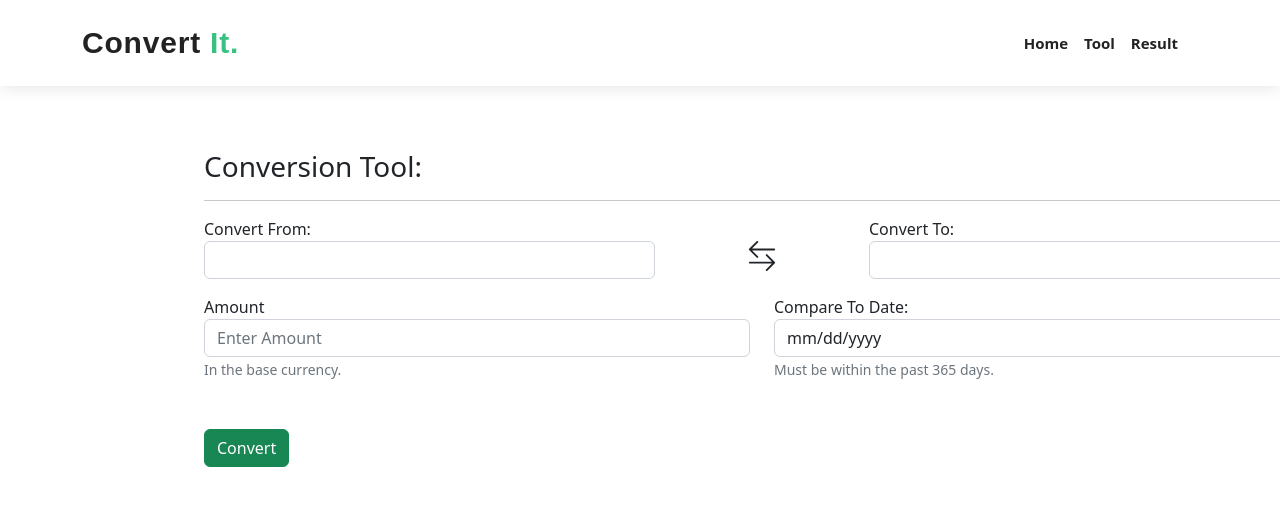
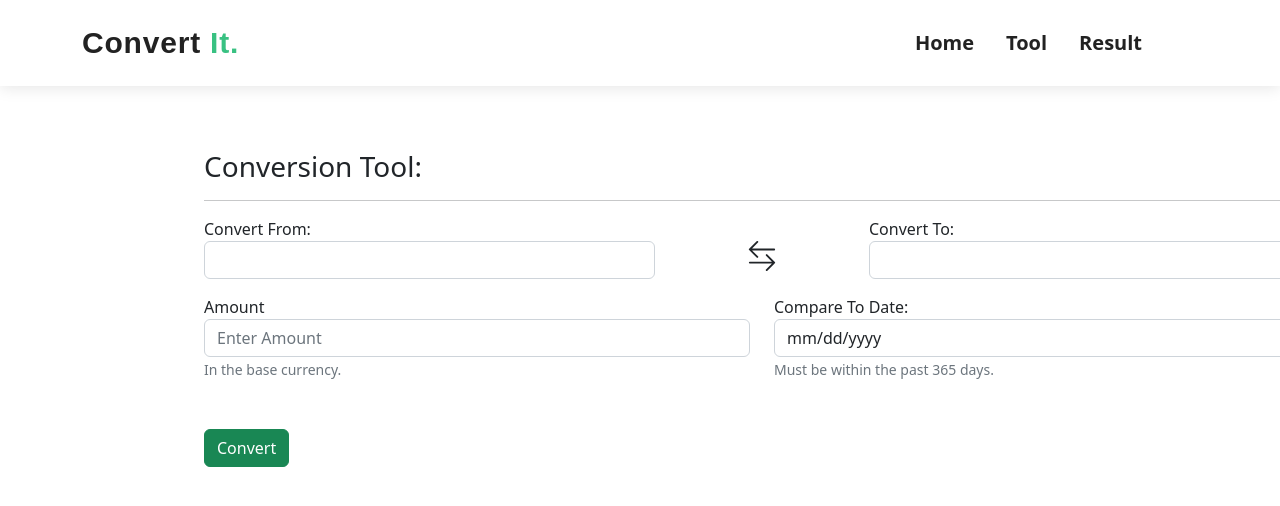
Before and after one commit to Jeffery05/currency-converter, a React (Vite) app: page /tool in a window 1280 px wide. Shown: the top 506 px of the page. Built offline with nearby package versions, Linux system fonts and the light colour scheme.

Commit message:
formatting edits

```diff
--- a/src/components/Navbar.tsx
+++ b/src/components/Navbar.tsx
@@ -21,7 +21,7 @@ const Navbar: React.FC = () => {
               id="navbarSupportedContent"
             >
               <ul className="navbar-nav me-auto mb-2 mb-lg-0">
-                <li className="nav-item">
+                <li className="nav-item px-2">
                   <Link
                     className={
                       selectedPage === 0 ? "nav-link active" : "nav-link"
@@ -35,7 +35,7 @@ const Navbar: React.FC = () => {
                     Home
                   </Link>
                 </li>
-                <li className="nav-item">
+                <li className="nav-item px-2">
                   <Link
                     className={
                       selectedPage === 1 ? "nav-link active" : "nav-link"
@@ -49,7 +49,7 @@ const Navbar: React.FC = () => {
                     Tool
                   </Link>
                 </li>
-                <li className="nav-item">
+                <li className="nav-item px-2">
                   <Link
                     className={
                       selectedPage === 2 ? "nav-link active" : "nav-link"
--- a/src/components/Tool.tsx
+++ b/src/components/Tool.tsx
@@ -8,12 +8,13 @@ interface ToolProps {
 
 function Tool({ onInput }: ToolProps) {
   const items = [
-    "Australia Dollar	AUD",
+    "Canada Dollar	CAD",
+    "US Dollar	USD",
     "Great Britain Pound	GBP",
     "Euro	EUR",
+    "China Yuan/Renminbi	CNY",
     "Japan Yen	JPY",
-    "Switzerland Franc	CHF",
-    "USA Dollar	USD",
+    "Russia Rouble	RUB",
     "Afghanistan Afghani	AFN",
     "Albania Lek	ALL",
     "Algeria Dinar	DZD",
@@ -21,6 +22,7 @@ function Tool({ onInput }: ToolProps) {
     "Argentina Peso	ARS",
     "Armenia Dram	AMD",
     "Aruba Florin	AWG",
+    "Australia Dollar	AUD",
     "Azerbaijan New Manat	AZN",
     "Bahamas Dollar	BSD",
     "Bahrain Dinar	BHD",
@@ -41,11 +43,9 @@ function Tool({ onInput }: ToolProps) {
     "CFA Franc BEAC	XAF",
     "CFP Franc	XPF",
     "Cambodia Riel	KHR",
-    "Canada Dollar	CAD",
     "Cape Verde Escudo	CVE",
     "Cayman Islands Dollar	KYD",
     "Chili Peso	CLP",
-    "China Yuan/Renminbi	CNY",
     "Colombia Peso	COP",
     "Comoros Franc	KMF",
     "Congo Franc	CDF",
@@ -123,7 +123,6 @@ function Tool({ onInput }: ToolProps) {
     "Poland Zloty	PLN",
     "Qatar Rial	QAR",
     "Romania New Lei	RON",
-    "Russia Rouble	RUB",
     "Rwanda Franc	RWF",
     "Samoa Tala	WST",
     "Sao Tome/Principe Dobra	STD",
@@ -142,6 +141,7 @@ function Tool({ onInput }: ToolProps) {
     "Suriname Dollar	SRD",
     "Swaziland Lilangeni	SZL",
     "Sweden Krona	SEK",
+    "Switzerland Franc	CHF",
     "Syria Pound	SYP",
     "Taiwan Dollar	TWD",
     "Tanzania Shilling	TZS",
--- a/src/index.css
+++ b/src/index.css
@@ -2,6 +2,7 @@
   --primary: #bc4123;
   --secondary: #ffffff;
   --text: #000000;
+  --websiteCol: #39c182;
 }
 
 h1.h1-Welcome {
@@ -80,12 +81,12 @@ h1.h1-Welcome {
 }
 
 a {
-  color: #39c182;
+  color: var(--websiteCol);
   text-decoration: none;
 }
 
 #header .logo a span {
-  color: #39c182;
+  color: var(--websiteCol);
 }
 
 /*--------------------------------------------------------------
@@ -121,7 +122,7 @@ a {
   align-items: center;
   justify-content: space-between;
   padding: 0 3px;
-  font-size: 15px;
+  font-size: 20px;
   font-weight: 600;
   color: #222222;
   white-space: nowrap;
@@ -160,7 +161,7 @@ a {
 .navbar .active,
 .navbar .active:focus,
 .navbar li:hover>a {
-  color: #106eea;
+  color: var(--websiteCol);
 }
 
 /**
@@ -325,7 +326,7 @@ a {
 }
 
 #hero h1 span {
-  color: #39c182;
+  color: var(--websiteCol);
 }
 
 #hero h2 {
@@ -346,7 +347,7 @@ a {
   border-radius: 4px;
   transition: 0.5s;
   color: #fff;
-  background: #39c182;
+  background: var(--websiteCol);;
 }
 
 @media (min-width: 1024px) {
@@ -390,3 +391,8 @@ a {
 .increase-card{
   background-color: #beffc987;
 }
+
+.container-fluid
+{
+  --bs-gutter-x: 5rem;
+}
```
